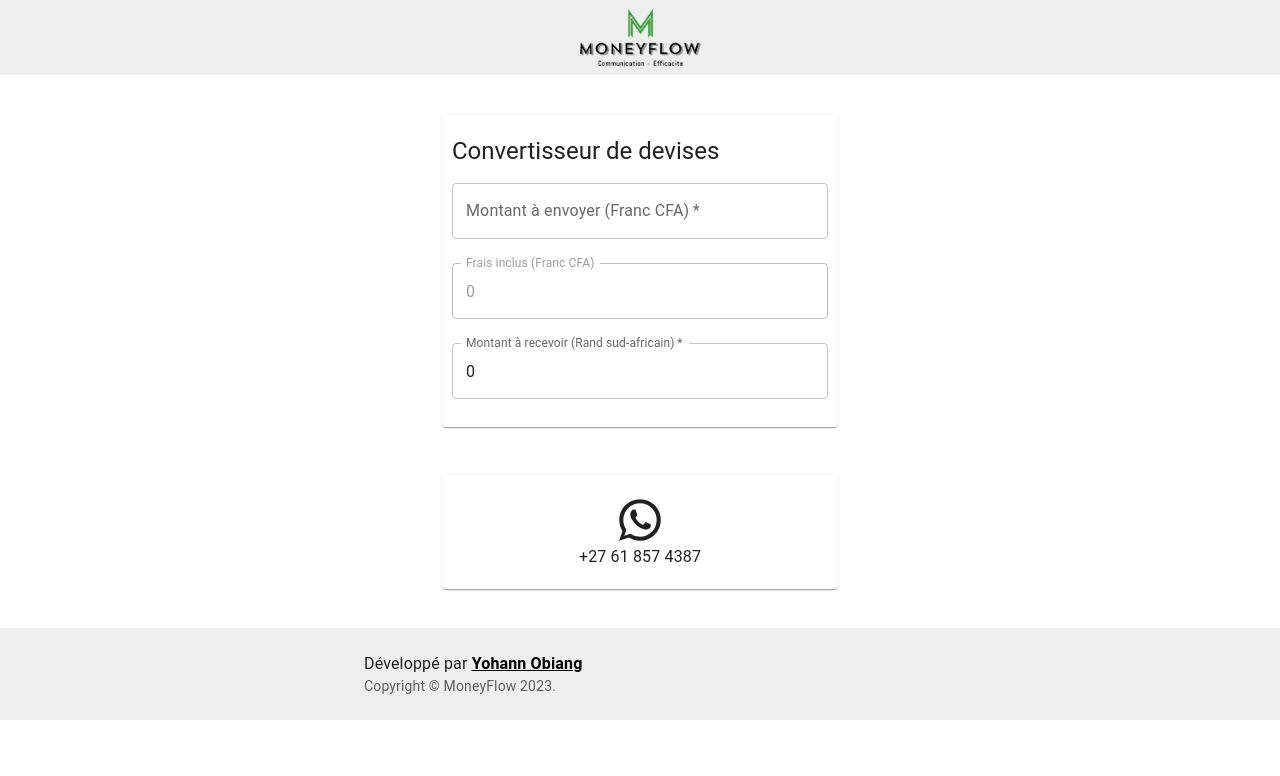
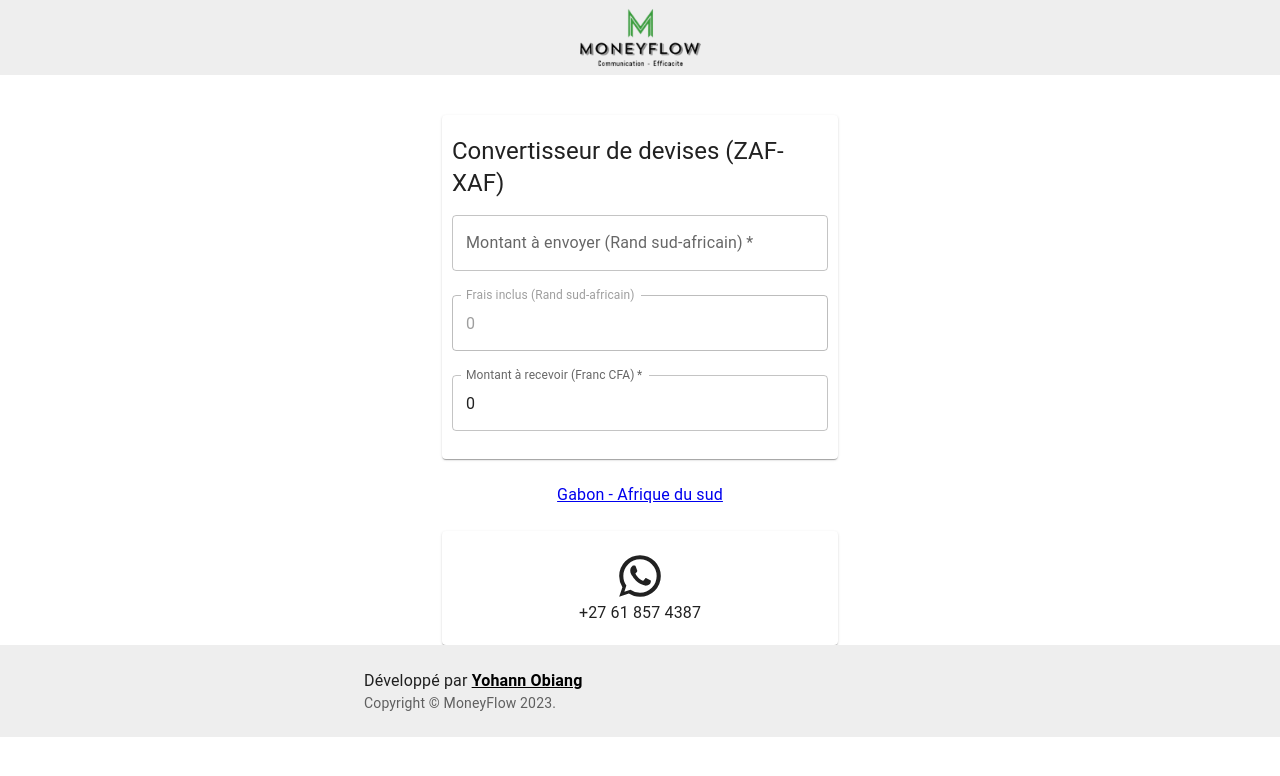
Before and after one commit to YohannObiang/rapidtransfer, a React (Create React App) app: page /to-gabon in a window 1280 px wide. Shown: the top 776 px of the page. Built offline with nearby package versions, Linux system fonts and the light colour scheme; no server answers.

Commit message:
Sa to Gabon added

```diff
--- a/package.json
+++ b/package.json
@@ -13,6 +13,7 @@
     "axios": "^1.4.0",
     "react": "^18.2.0",
     "react-dom": "^18.2.0",
+    "react-router-dom": "^6.19.0",
     "react-scripts": "5.0.1",
     "web-vitals": "^2.1.4"
   },
--- a/src/App.jsx
+++ b/src/App.jsx
@@ -10,6 +10,9 @@ import Typography from '@mui/material/Typography';
 import Container from '@mui/material/Container';
 import Link from '@mui/material/Link';
 import logo from "./logoM-removebg-preview.png"
+import { BrowserRouter, Routes, Route } from "react-router-dom";
+import GabonToSa from './components/GabonToSa';
+import SaToGabon from './components/SaToGabon';
 
 const defaultTheme = createTheme();
 
@@ -38,7 +41,7 @@ export default function App() {
 fetch(BASE_URL)
   .then(res => res.json())
   // .then(query => setExchangeRate(Math.floor(((655.50/query.rates.ZAR)+2.5)*100)/100))
-  .then(query => setExchangeRate(query.conversion_rate+2.5))
+  .then(query => setExchangeRate(query.conversion_rate+2.3))
 
   }
 
@@ -66,6 +69,8 @@ fetch(BASE_URL)
   };
 
   return (
+    <BrowserRouter>
+
 <Box
          sx={{
            display: 'flex',
@@ -79,50 +84,12 @@ fetch(BASE_URL)
           <ThemeProvider theme={defaultTheme}sx={{display:'flex', alignItem:'center', justifyContent:'center', height:'100vh', margin:'50px'}}>
 
              <Container component="main" maxWidth="xs" sx={{mt:5}}>
-        <Card sx={{padding:'20px 10px', height:'fit-content'}}>
-        <Typography component="h1" variant="h5">
-          Convertisseur de devises
-        </Typography>
-        <form noValidate>
 
-          <TextField
-            margin="normal"
-            required
-            fullWidth
-            name="number"
-            label="Montant à envoyer (Franc CFA)"
-            type="number"
-            id="toReceive"
-            onChange={handleChangeToReceive}
-            value={toReceive}
-          />
+             <Routes>
+        <Route path="/" element={<GabonToSa/>}/>
+        <Route path="/to-gabon" element={<SaToGabon/>}/>
+      </Routes>
 
-          <TextField
-            margin="normal"
-            fullWidth
-            disabled
-            name="number"
-            label="Frais inclus (Franc CFA)"
-            type="number"
-            id="toReceive"
-            onChange={handleChangeToReceive2}
-            value={frais}
-          />
-          <TextField
-            margin="normal"
-            required
-            // disabled
-            fullWidth
-            id="toReceive"
-            label="Montant à recevoir (Rand sud-africain)"
-            name="number"
-            type="number"
-            onChange={handleChangeToSend}
-            value={toSend}
-          />
-        </form>
-        </Card>
-        <br/>
              <br/>
              <Card sx={{padding:'20px 10px', height:'fit-content', display:'flex', flexDirection:'column', alignItems:'center', justifyContent:'center'}}>
              <WhatsAppIcon sx={{fontSize:'50px'}}/>
@@ -160,5 +127,8 @@ fetch(BASE_URL)
 
          </ThemeProvider>
          </Box>
+
+    </BrowserRouter>
+
   );
 }
--- /dev/null
+++ b/src/components/GabonToSa.jsx
@@ -0,0 +1,122 @@
+import * as React from 'react';
+import TextField from '@mui/material/TextField';
+import { useEffect, useState } from 'react';
+import Card from '@mui/material/Card';
+import WhatsAppIcon from '@mui/icons-material/WhatsApp';
+import CssBaseline from '@mui/material/CssBaseline';
+import { createTheme, ThemeProvider } from '@mui/material/styles';
+import Box from '@mui/material/Box';
+import Typography from '@mui/material/Typography';
+import Container from '@mui/material/Container';
+import {Link } from "react-router-dom";
+const defaultTheme = createTheme();
+
+function Copyright() {
+  return (
+    <Typography variant="body2" color="text.secondary">
+      {'Copyright © '}
+      MoneyFlow{' '}
+      {new Date().getFullYear()}
+      {'.'}
+    </Typography>
+  );
+}
+
+export default function GabonToSa() {
+  const [exchangeRate, setExchangeRate] = useState(0);
+  const [frais, setfrais] = useState(0);
+  const [toSend, setToSend] = useState(0);
+  const [toReceive, setToReceive] = useState();
+  const BASE_URL = 'https://v6.exchangerate-api.com/v6/7d510eacf9aafb382d783d68/pair/ZAR/XAF';
+  useEffect(() => {
+    fetchExchangeRate();
+  }, []);
+
+  function fetchExchangeRate() {
+fetch(BASE_URL)
+  .then(res => res.json())
+  // .then(query => setExchangeRate(Math.floor(((655.50/query.rates.ZAR)+2.5)*100)/100))
+  .then(query => setExchangeRate(query.conversion_rate+2.5))
+
+  }
+
+  const handleChangeToSend = (e) => {
+    // setToSend(e.target.value);
+    alert('Cannot write here')
+    // const result= Math.ceil(e.target.value * exchangeRate)
+    // setToReceive(result-(result*5.5/100));
+    // setfrais(result*5.5/100)
+  };
+
+  const handleChangeToReceive = (e) => {
+    fetchExchangeRate()
+    setToReceive(e.target.value);
+    const result= Math.ceil(e.target.value-(e.target.value*5.5/100))
+    setToSend(Math.floor(result/exchangeRate));
+    console.log(Math.floor((e.target.value-(e.target.value*5.5/100))/exchangeRate));
+    setfrais(Math.floor(e.target.value*5.5/100))
+    console.log(exchangeRate)
+  };
+  const handleChangeToReceive2 = (e) => {
+    setToReceive(e.target.value);
+    const result= Math.floor(e.target.value / exchangeRate)
+    setfrais(Math.floor(result*5.5/100*exchangeRate));
+  };
+
+  return (
+  <div>
+    <Card sx={{padding:'20px 10px', height:'fit-content'}}>
+        <Typography component="h1" variant="h5">
+          Convertisseur de devises (XAF-ZAF)
+        </Typography>
+        <form noValidate>
+
+          <TextField
+            margin="normal"
+            required
+            fullWidth
+            name="number"
+            label="Montant à envoyer (Franc CFA)"
+            type="number"
+            id="toReceive"
+            onChange={handleChangeToReceive}
+            value={toReceive}
+          />
+
+          <TextField
+            margin="normal"
+            fullWidth
+            disabled
+            name="number"
+            label="Frais inclus (Franc CFA)"
+            type="number"
+            id="toReceive"
+            onChange={handleChangeToReceive2}
+            value={frais}
+          />
+          <TextField
+            margin="normal"
+            required
+            // disabled
+            fullWidth
+            id="toReceive"
+            label="Montant à recevoir (Rand sud-africain)"
+            name="number"
+            type="number"
+            onChange={handleChangeToSend}
+            value={toSend}
+          />
+        </form>
+        </Card>
+        <br />
+        <div style={{textAlign:'center'}}>
+            <Link to="/to-gabon">
+                Afrique du sud - Gabon
+            </Link>
+        </div>
+
+  </div>
+
+
+  );
+}
--- /dev/null
+++ b/src/components/SaToGabon.jsx
@@ -0,0 +1,122 @@
+import * as React from 'react';
+import TextField from '@mui/material/TextField';
+import { useEffect, useState } from 'react';
+import Card from '@mui/material/Card';
+import WhatsAppIcon from '@mui/icons-material/WhatsApp';
+import CssBaseline from '@mui/material/CssBaseline';
+import { createTheme, ThemeProvider } from '@mui/material/styles';
+import Box from '@mui/material/Box';
+import Typography from '@mui/material/Typography';
+import Container from '@mui/material/Container';
+import {Link } from "react-router-dom";
+const defaultTheme = createTheme();
+
+function Copyright() {
+  return (
+    <Typography variant="body2" color="text.secondary">
+      {'Copyright © '}
+      MoneyFlow{' '}
+      {new Date().getFullYear()}
+      {'.'}
+    </Typography>
+  );
+}
+
+export default function SaToGabon() {
+  const [exchangeRate, setExchangeRate] = useState(0);
+  const [frais, setfrais] = useState(0);
+  const [toSend, setToSend] = useState(0);
+  const [toReceive, setToReceive] = useState();
+  const BASE_URL = 'https://v6.exchangerate-api.com/v6/7d510eacf9aafb382d783d68/pair/ZAR/XAF';
+  useEffect(() => {
+    fetchExchangeRate();
+  }, []);
+
+  function fetchExchangeRate() {
+fetch(BASE_URL)
+  .then(res => res.json())
+  // .then(query => setExchangeRate(Math.floor(((655.50/query.rates.ZAR)+2.5)*100)/100))
+  .then(query => setExchangeRate(query.conversion_rate-2.5))
+
+  }
+
+  const handleChangeToSend = (e) => {
+    // setToSend(e.target.value);
+    alert('Cannot write here')
+    // const result= Math.ceil(e.target.value * exchangeRate)
+    // setToReceive(result-(result*5.5/100));
+    // setfrais(result*5.5/100)
+  };
+
+  const handleChangeToReceive = (e) => {
+    fetchExchangeRate()
+    setToReceive(e.target.value);
+    const result= Math.ceil(e.target.value-(e.target.value*5.5/100))
+    setToSend(Math.floor(result*exchangeRate));
+    console.log(Math.floor((e.target.value-(e.target.value*5.5/100))/exchangeRate));
+    setfrais(Math.floor(e.target.value*5.5/100))
+    console.log(exchangeRate)
+  };
+  const handleChangeToReceive2 = (e) => {
+    setToReceive(e.target.value);
+    const result= Math.floor(e.target.value / exchangeRate)
+    setfrais(Math.floor(result*5.5/100*exchangeRate));
+  };
+
+  return (
+  <div>
+    <Card sx={{padding:'20px 10px', height:'fit-content'}}>
+        <Typography component="h1" variant="h5">
+          Convertisseur de devises (ZAF-XAF)
+        </Typography>
+        <form noValidate>
+
+          <TextField
+            margin="normal"
+            required
+            fullWidth
+            name="number"
+            label="Montant à envoyer (Rand sud-africain)"
+            type="number"
+            id="toReceive"
+            onChange={handleChangeToReceive}
+            value={toReceive}
+          />
+
+          <TextField
+            margin="normal"
+            fullWidth
+            disabled
+            name="number"
+            label="Frais inclus (Rand sud-africain)"
+            type="number"
+            id="toReceive"
+            onChange={handleChangeToReceive2}
+            value={frais}
+          />
+          <TextField
+            margin="normal"
+            required
+            // disabled
+            fullWidth
+            id="toReceive"
+            label="Montant à recevoir (Franc CFA)"
+            name="number"
+            type="number"
+            onChange={handleChangeToSend}
+            value={toSend}
+          />
+        </form>
+        </Card>
+        <br />
+        <div style={{textAlign:'center'}}>
+            <Link to="/">
+                Gabon - Afrique du sud
+            </Link>
+        </div>
+
+  </div>
+
+
+  );
+}
```
Also changed, not shown: 1 other file (tests, documents, lock files or other folders). Lines whose indentation alone changed are shown as unchanged.
